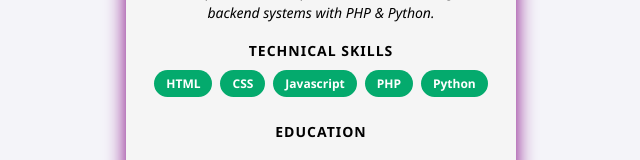
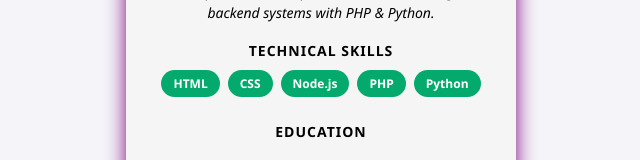
Before and after one commit to theintnandarhtet698-star/my_portfolio1, a plain HTML site: page index.html in a window 1280 px wide. Shown: the part 330-490 px from the top of the page, without its empty margins (319-959 px from the left). Drawn offline with Linux system fonts and the light colour scheme.

Commit message:
Update index.html

```diff
--- a/index.html
+++ b/index.html
@@ -26,7 +26,7 @@
             <div class="skill-container">
                 <span class="skill-tag">HTML</span>
                 <span class="skill-tag">CSS</span>
-                <span class="skill-tag">Javascript</span>
+                <span class="skill-tag">Node.js</span>
                 <span class="skill-tag">PHP</span>
                 <span class="skill-tag">Python</span>
             </div>
@@ -65,4 +65,5 @@
 
 </body>
 
+
 </html>
```
